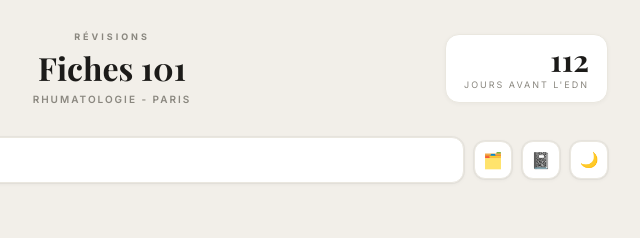
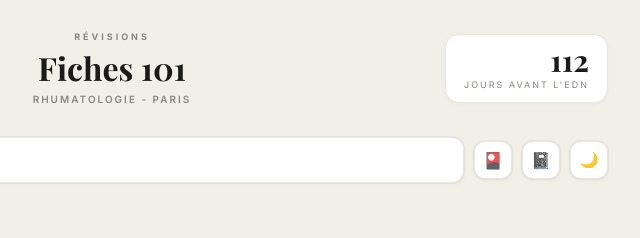
Before and after one commit to Master-EDN/Fiches-101, a plain HTML site: page index.html in a window 1280 px wide. Shown: the top 238 px of the page, 528-1168 px from the left. Drawn offline with nearby package versions, Linux system fonts and the light colour scheme; a web font is replaced by a local one.

Commit message:
Update index.html

```diff
--- a/index.html
+++ b/index.html
@@ -117,7 +117,7 @@
 
 <div class="controlbar">
   <div class="search">🔍 <input id="searchInput" placeholder="Rechercher un item, un titre, une spécialité…" autocomplete="off"></div>
-  <a href="flashcards.html" class="theme-toggle" id="flashcardsBtn" title="Flashcards globales" style="text-decoration:none;font-size:16px;">🗂️</a>
+  <a href="flashcards.html" class="theme-toggle" id="flashcardsBtn" title="Flashcards globales" style="text-decoration:none;font-size:16px;">🎴</a>
   <a href="carnet.html" class="theme-toggle" id="carnetBtn" title="Carnet d'erreur global" style="text-decoration:none;font-size:16px;">📓</a>
   <button class="theme-toggle" id="themeBtn" title="Mode sombre">🌙</button>
 </div>
```
